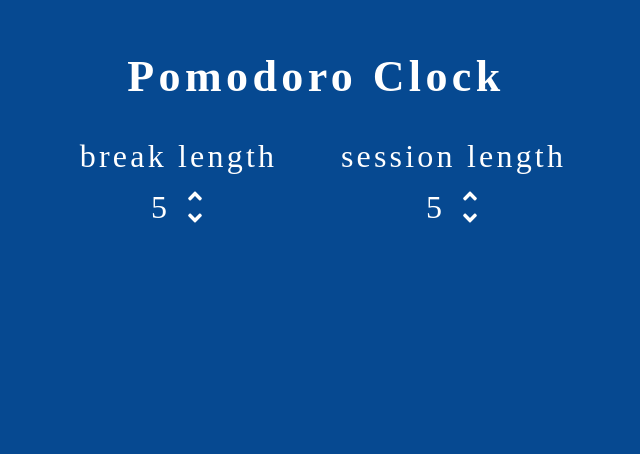
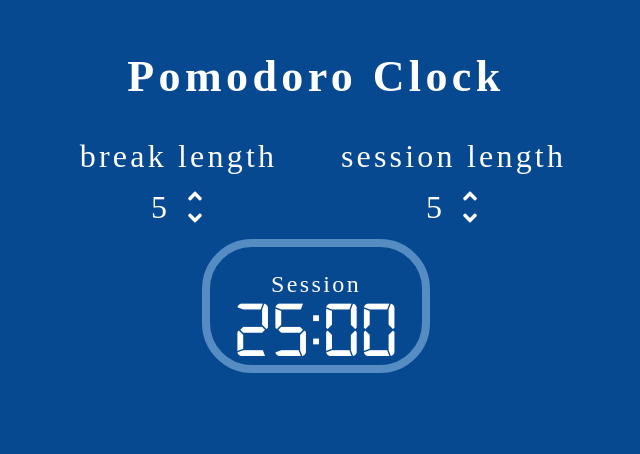
Before and after one commit to stephane777/React-Pomodoro-Clock, a React app: page / in a window 1280 px wide. Shown: the part 149-603 px from the top of the page, without its empty margins (324-964 px from the left). Built offline with nearby package versions, Linux system fonts and the light colour scheme.

Commit message:
add timer UI

```diff
--- /dev/null
+++ b/src/js/Timer.js
@@ -0,0 +1,14 @@
+import React from "react";
+import "../style/timer.css";
+
+const Timer = props => {
+	return (
+		<div className="timer-container">
+			<div className="timer-frame">
+				<div id="timer-label">Session</div>
+				<div id="time-left">{props.timeLeft}</div>
+			</div>
+		</div>
+	);
+};
+export default Timer;
--- a/src/js/index.js
+++ b/src/js/index.js
@@ -2,6 +2,7 @@ import React from "react";
 import ReactDOM from "react-dom";
 import "../style/style.css";
 import Lengthcontrol from "./Lengthcontrol";
+import Timer from "./Timer";
 
 class App extends React.Component {
 	render() {
@@ -12,6 +13,7 @@ class App extends React.Component {
 					<Lengthcontrol type="break" />
 					<Lengthcontrol type="session" />
 				</div>
+				<Timer timeLeft="25:00" />
 			</div>
 		);
 	}
--- a/src/style/style.css
+++ b/src/style/style.css
@@ -14,6 +14,7 @@ body,
 	height: 100%;
 	width: 100%;
 	background-color: rgb(6, 73, 145);
+	color: #fff;
 }
 #root {
 	display: flex;
@@ -46,7 +47,6 @@ body,
 	text-align: center;
 	font-family: "Bangers", cursive;
 	font-size: 32px;
-	color: #fff;
 	letter-spacing: 0.1em;
 }
 #break-length,
@@ -64,7 +64,7 @@ body,
 }
 .arrows {
 	flex-direction: column;
-	color: #fff;
+
 	font-size: 22px;
 	font-weight: bold;
 }
@@ -73,6 +73,6 @@ body,
 	font-family: "Bangers", cursive;
 	align-self: center;
 	font-size: 32px;
-	color: #fff;
+
 	width: 12%;
 }
--- /dev/null
+++ b/src/style/timer.css
@@ -0,0 +1,19 @@
+#time-left {
+	font-family: "digital-7", sans-serif;
+	font-size: 80px;
+}
+#timer-label {
+	font-family: "Bangers", cursive;
+	text-align: center;
+	font-size: 24px;
+	letter-spacing: 0.1em;
+}
+.timer-container {
+	display: flex;
+	justify-content: center;
+}
+.timer-frame {
+	border: 8px solid rgb(85, 140, 194);
+	border-radius: 50px;
+	padding: 24px;
+}
```
